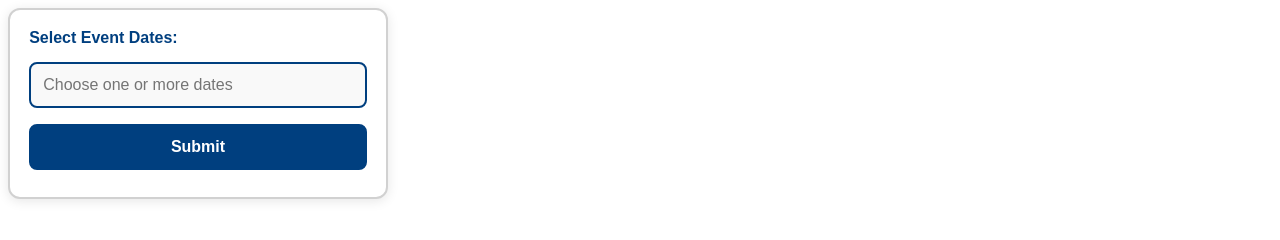
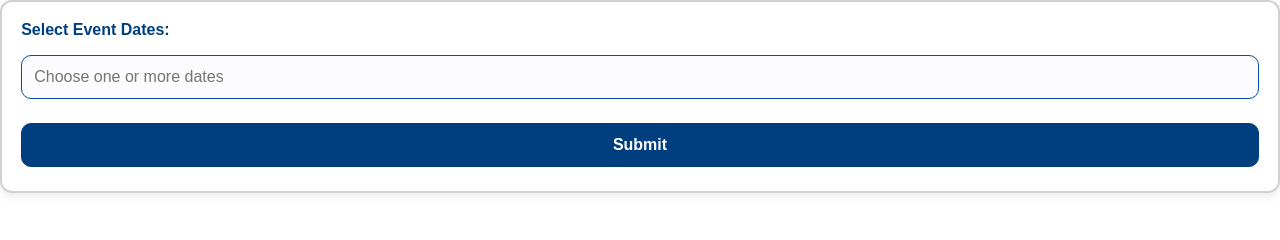
Before and after one commit to TeoIsRayoo/event-calendar, a plain HTML site: page index.html in a window 1280 px wide. Drawn offline with nearby package versions, Linux system fonts and the light colour scheme.

Commit message:
index.html

```diff
--- a/index.html
+++ b/index.html
@@ -23,7 +23,9 @@
       justify-content: flex-start;
       align-items: center;
       width: 100%;
-      padding: 0.5em;
+      padding: 0;
+      margin: 0;
+      box-sizing: border-box;
     }
 
     .form-box {
@@ -32,8 +34,9 @@
       border-radius: 12px;
       box-shadow: 0 2px 12px rgba(0, 0, 0, 0.1);
       width: 100%;
-      max-width: 380px;
+      max-width: 100%;
       border: 2px solid #d1d1d1;
+      box-sizing: border-box;
     }
 
     label {
@@ -47,16 +50,17 @@
       width: 100%;
       padding: 12px;
       font-size: 1rem;
-      border-radius: 8px;
-      border: 2px solid #003f7f;
-      background-color: #f9f9f9;
-      margin-top: 0.4em;
-      margin-bottom: 1em;
+      border-radius: 10px;
+      border: 1.5px solid #0050aa;
+      background-color: #fcfcff;
+      margin-top: 0.5em;
+      margin-bottom: 1.2em;
+      transition: border-color 0.3s ease, box-shadow 0.2s ease;
     }
 
     input[type="text"]:focus {
       outline: none;
-      border-color: #0052a3;
+      border-color: #0070dd;
       background-color: #ffffff;
     }
 
@@ -64,14 +68,15 @@
       width: 100%;
       padding: 12px;
       font-size: 1rem;
-      border-radius: 8px;
-      border: 2px solid #003f7f;
+      border-radius: 10px;
+      border: 1.5px solid #003f7f;
       background-color: #003f7f;
       color: white;
-      font-weight: bold;
+      font-weight: 600;
       cursor: pointer;
       transition: background-color 0.3s ease, border-color 0.3s ease;
-      margin-bottom: 0.5em;
+      margin-top: 0.3em;
+      margin-bottom: 0.3em;
     }
 
     button:hover {
@@ -87,9 +92,8 @@
       }
 
       .form-box {
-        max-width: 100%;
         padding: 1em;
-        border-radius: 8px;
+        border-radius: 10px;
         box-shadow: none;
       }
 
```
